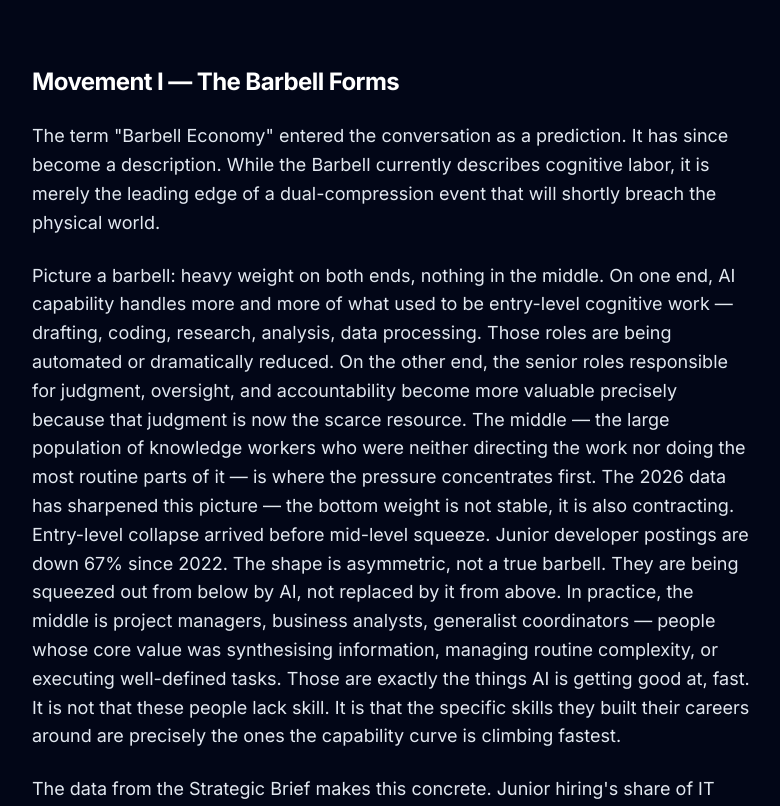
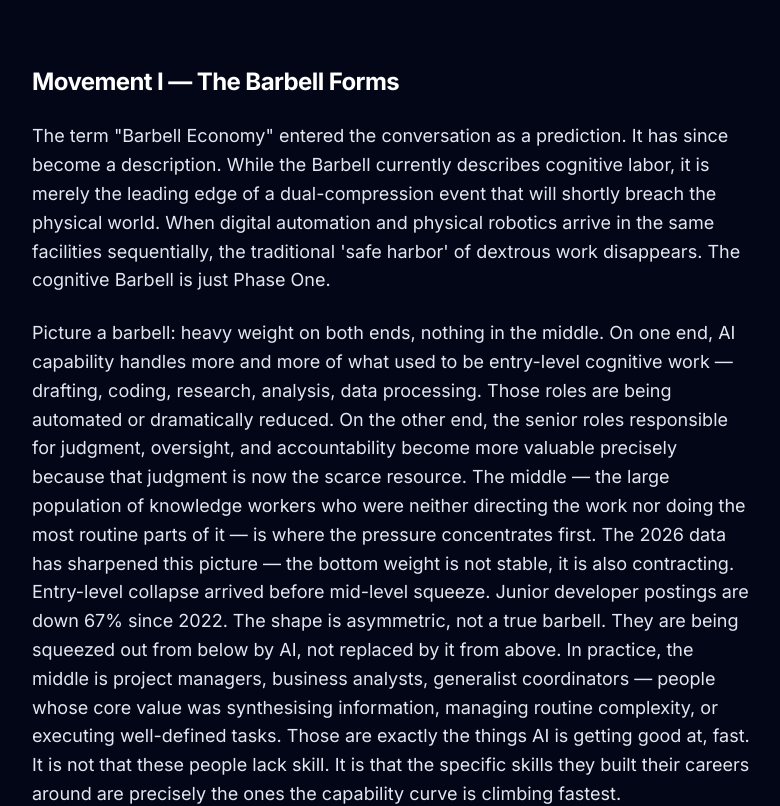
Before and after one commit to ADevBelgie/after-the-intelligence-flood, a React (Vite) app: page / in a window 1280 px wide. Shown: the part 1203-2009 px from the top of the page, without its empty margins (248-1028 px from the left). Built offline with nearby package versions, Linux system fonts and the light colour scheme.

Commit message:
feat(narrative): reorder EU critique and strengthen dual-compression telegraph
- Prioritize sovereignty over epistemic failure in Act II
- Explicitly link dual-compression to dextrous labor displacement in Act I

```diff
--- a/src/App.jsx
+++ b/src/App.jsx
@@ -84,7 +84,7 @@ const App = () => {
             <h3 className="text-2xl font-bold text-white mb-6 mt-16 tracking-tight">Movement I — The Barbell Forms</h3>
 
             <p className="mb-6">
-              The term "Barbell Economy" entered the conversation as a prediction. It has since become a description. While the Barbell currently describes cognitive labor, it is merely the leading edge of a dual-compression event that will shortly breach the physical world.
+              The term "Barbell Economy" entered the conversation as a prediction. It has since become a description. While the Barbell currently describes cognitive labor, it is merely the leading edge of a dual-compression event that will shortly breach the physical world. When digital automation and physical robotics arrive in the same facilities sequentially, the traditional 'safe harbor' of dextrous work disappears. The cognitive Barbell is just Phase One.
             </p>
 
             <p className="mb-6">
@@ -252,11 +252,11 @@ const App = () => {
             </p>
 
             <p className="mb-6">
-              The more important critique is epistemic. Regulatory frameworks derive their quality from understanding the thing they regulate. That understanding comes primarily from observing how systems behave in the real world, at scale, under conditions that designers did not anticipate. The EU is attempting to write comprehensive rules for AI systems before those systems have generated the volume of real-world failure data that would make those rules well-calibrated. They will address the failure modes that were imaginable in advance rather than the failure modes that actually manifest at scale.
+              The first and most fatal flaw is sovereignty. The EU is attempting to regulate an infrastructure it does not sovereignly own. If a nation relies entirely on US-based hyperscalers, its regulatory framework is an illusion—it exists at the mercy of foreign boardrooms. You cannot build a "framework-first" moat on rented land.
             </p>
 
             <p className="mb-6">
-              The final and most fatal flaw is sovereignty. The EU is attempting to regulate an infrastructure it does not sovereignly own. If a nation relies entirely on US-based hyperscalers, its regulatory framework is an illusion—it exists at the mercy of foreign boardrooms. You cannot build a "framework-first" moat on rented land.
+              The second critique is epistemic. Regulatory frameworks derive their quality from understanding the thing they regulate. That understanding comes primarily from observing how systems behave in the real world, at scale, under conditions that designers did not anticipate. The EU is attempting to write comprehensive rules for AI systems before those systems have generated the volume of real-world failure data that would make those rules well-calibrated. They will address the failure modes that were imaginable in advance rather than the failure modes that actually manifest at scale.
             </p>
 
             <p className="mb-6">
```
